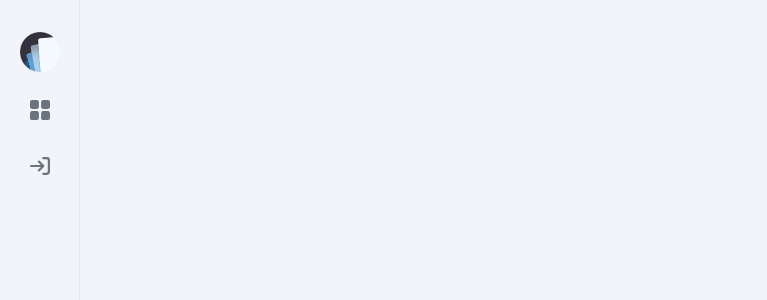
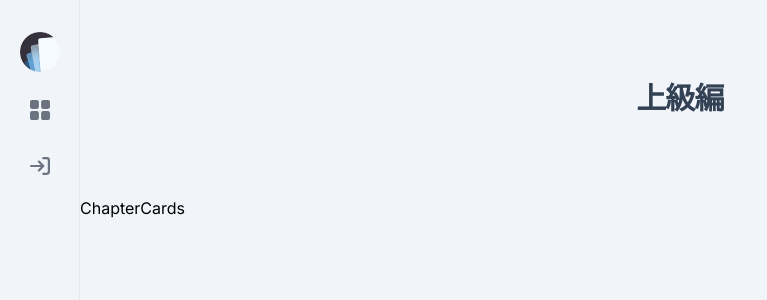
Before and after one commit to k-suke39/arc_front_, a Next.js app: page /works/advanced in a window 1280 px wide. Shown: the top 300 px of the page, without its empty margins (0-767 px from the left). Built offline with nearby package versions, Linux system fonts and the light colour scheme.

Commit message:
⚡️ add: チャプター部分のコンポーネント化

```diff
--- /dev/null
+++ b/src/app/components/ChapterCards.tsx
@@ -0,0 +1,5 @@
+import React from 'react';
+
+export default function ChapterCards() {
+	return <div>ChapterCards</div>;
+}
--- a/src/app/components/ChaptersHeader.tsx
+++ b/src/app/components/ChaptersHeader.tsx
@@ -1,11 +1,32 @@
 import React from 'react';
+import { usePathname } from 'next/navigation';
 
 export default function WorksHeader() {
+	const pathname = usePathname();
+	const slug = pathname.substring(7);
+
+	const getChapterName = (slug: String) => {
+		switch (slug) {
+			case 'trial':
+				return 'トライアル編';
+			case 'basic':
+				return '初級編';
+			case 'intermediate':
+				return '中級編';
+			case 'advanced':
+				return '上級編';
+		}
+	};
+
+	const displayChapterName = getChapterName(slug);
+
 	return (
 		<header className="px-4 sm:px-6 lg:px-8">
 			<div className="relative mx-auto max-w-[37.5rem] pt-20 text-center pb-20">
 				<div className="flex items-center justify-center">
-					<h1 className="text-3xl font-semibold tracking-tight text-slate-700"></h1>
+					<h1 className="text-3xl font-semibold tracking-tight text-slate-700">
+						{displayChapterName}
+					</h1>
 				</div>
 			</div>
 		</header>
--- a/src/app/works/[slug]/page.tsx
+++ b/src/app/works/[slug]/page.tsx
@@ -1,8 +1,8 @@
 'use client';
 import React, { useRef } from 'react';
-import Aside from '../../components/Aside';
-import ChaptersHeader from '../../components/ChaptersHeader';
-import Cards from '../../components/Cards';
+import Aside from '@/app/components/Aside';
+import ChaptersHeader from '@/app/components/ChaptersHeader';
+import ChapterCards from '@/app/components/ChapterCards';
 
 const page = () => {
 	return (
@@ -11,6 +11,7 @@ const page = () => {
 				<Aside />
 				<section className="flex-grow">
 					<ChaptersHeader />
+					<ChapterCards />
 				</section>
 			</main>
 		</div>
```
